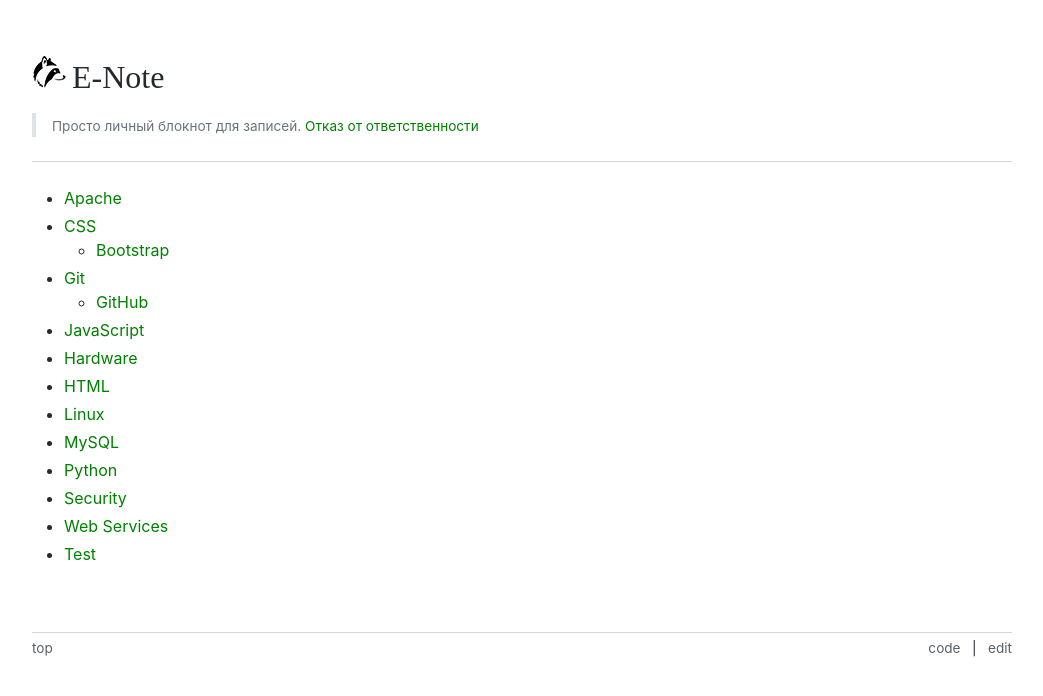
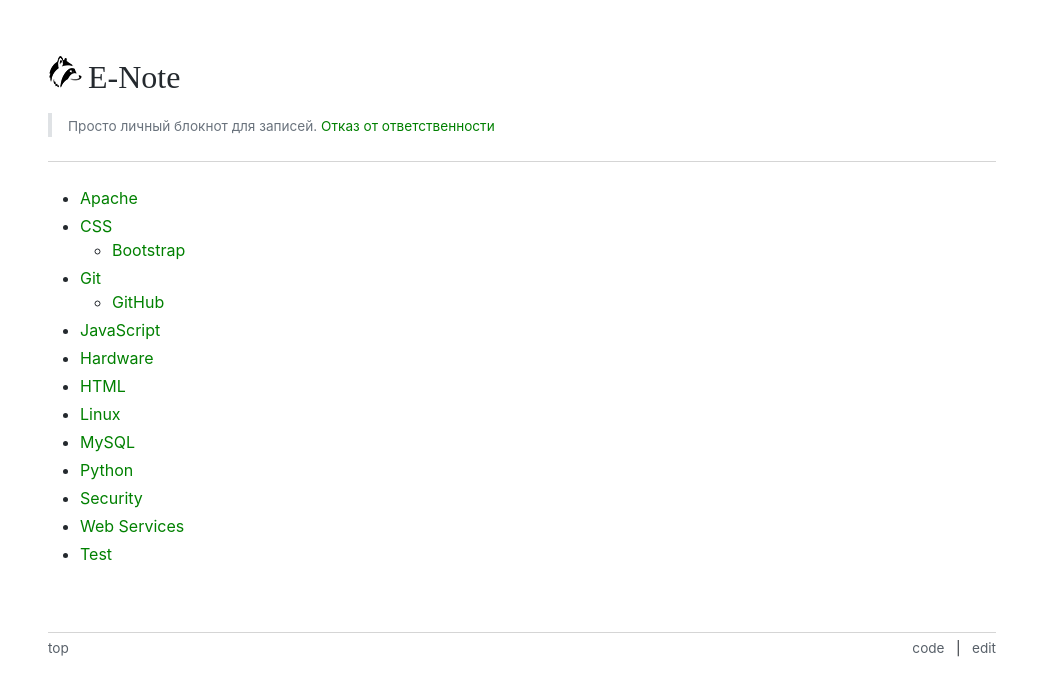
Before and after one commit to olexsyn/ITNote, a Jekyll site: the page built from README.md, in a window 1280 px wide. Shown: the top 696 px of the page, without its empty margins (118-1161 px from the left). Built offline with Jekyll 4.4.1, drawn with Linux system fonts in a browser that asks for light colours; some web fonts are replaced; our own code applies the rules of GitHub Pages for plain Markdown files.

Commit message:
Update default.html

```diff
--- a/_layouts/default.html
+++ b/_layouts/default.html
@@ -9,7 +9,7 @@
 	<link href="{{ site.baseurl }}/css/github.css" rel="stylesheet">
 </head>
 <body><a name="top"></a>
-<div class="container-lg px-3 my-5 markdown-body">
+<div class="container px-3 my-5 markdown-body">
 	<nav>
 		{% include breadcrumb.htm %}
 	</nav>
```
